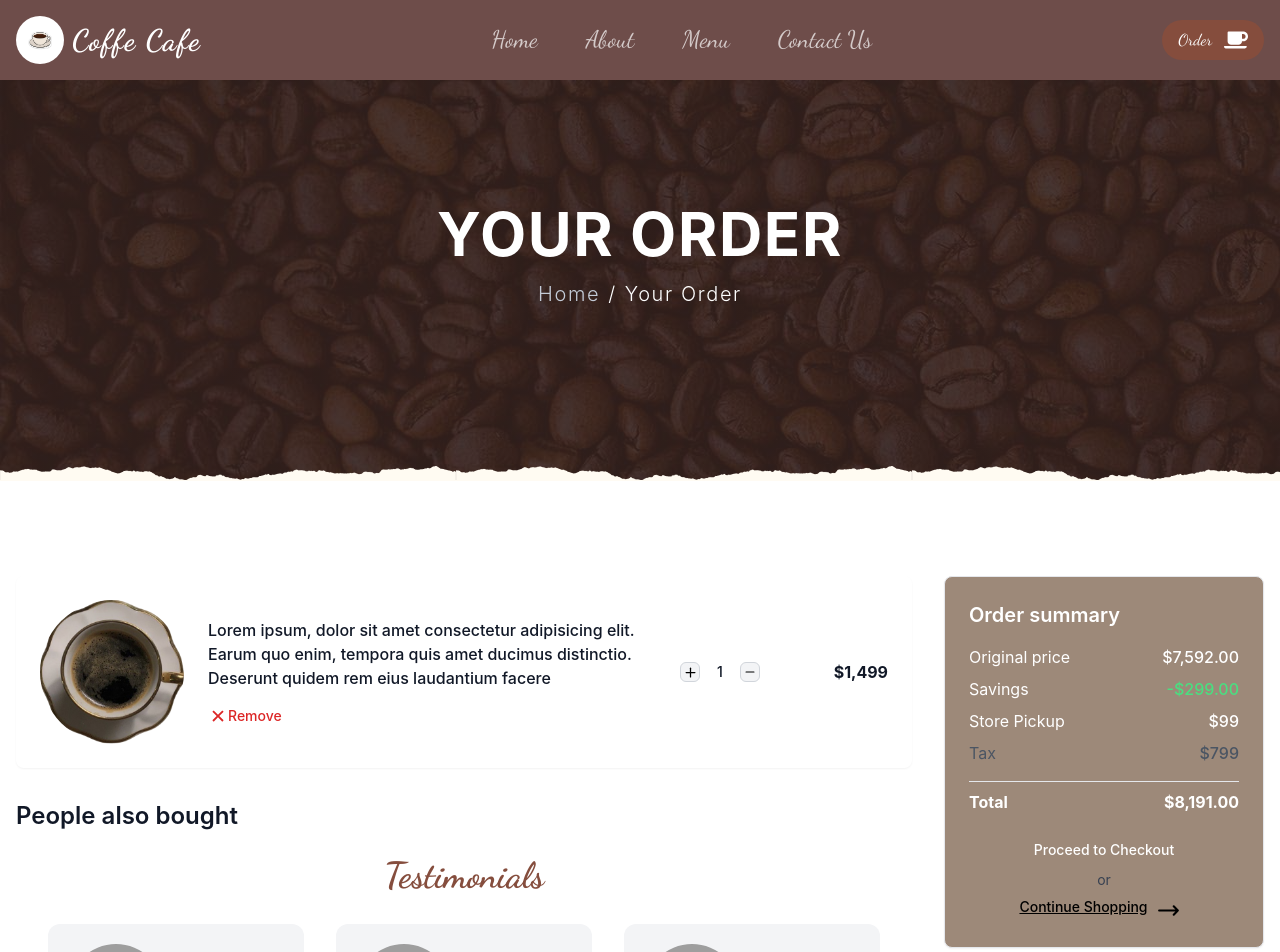
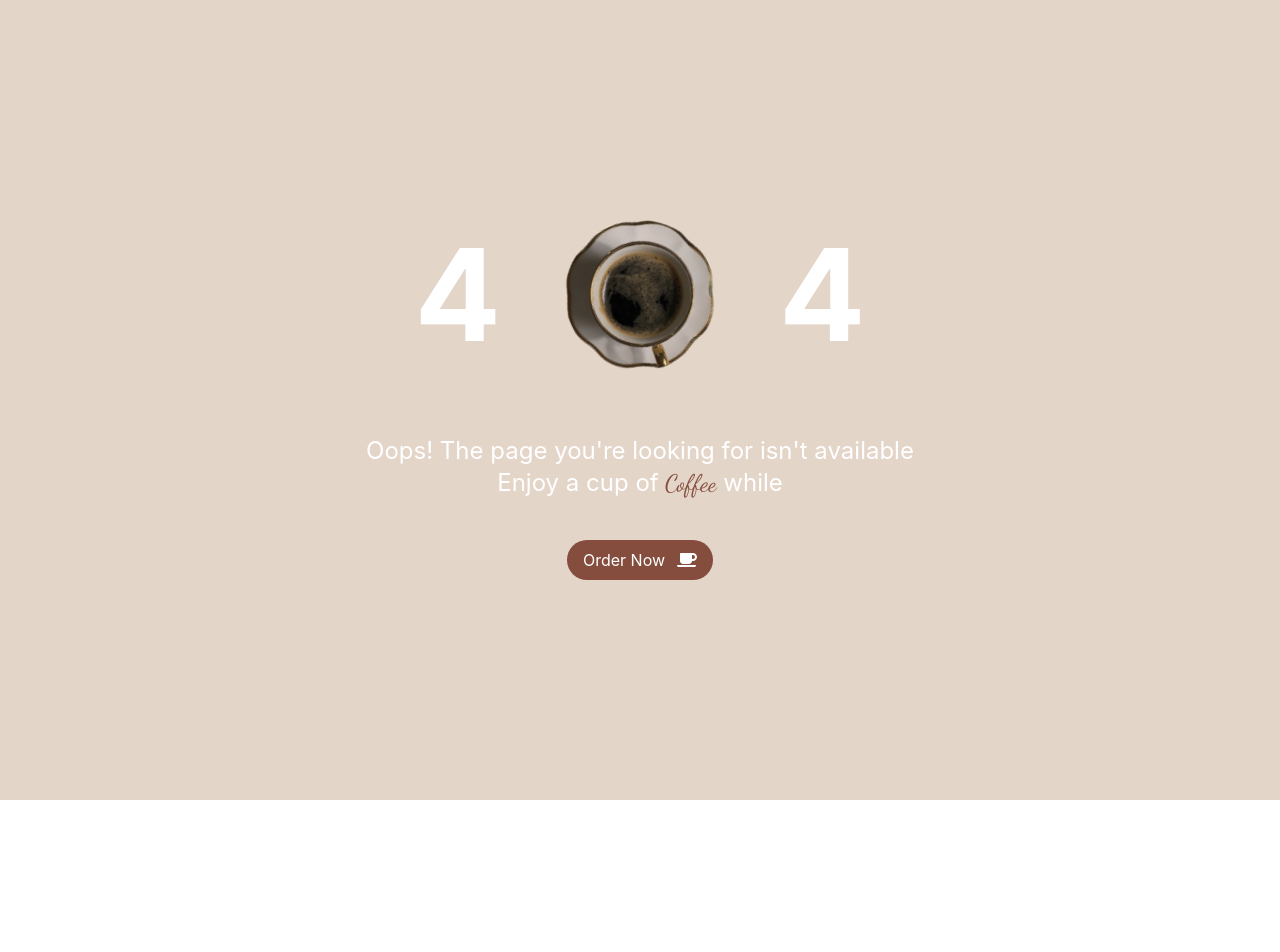
Before and after one commit to Smah-amen/Cafe, a React (Vite) app: page /cart in a window 1280 px wide. Shown: the top 952 px of the page. After the commit the page ends 800 px from the top, so only its background shows below. Built offline with nearby package versions, Linux system fonts and the light colour scheme; grey boxes are pictures that could not be loaded; a web font is replaced by a local one.

Commit message:
update cart route to include dynamic ID parameter

```diff
--- a/src/App.jsx
+++ b/src/App.jsx
@@ -46,7 +46,7 @@ const App = () => {
     { noNavBar: false, path: "/menu", element: <Menu /> },
     { noNavBar: false, path: "/about", element: <About /> },
     { noNavBar: false, path: "/contact", element: <Contact /> },
-    { noNavBar: false, path: "/cart", element: <Cart /> },
+    { noNavBar: false, path: "/cart/:id", element: <Cart /> },
     { noNavBar: false, path: "/CoffeeDetails/:id", element: <CoffeeDetails /> },
     { noNavBar: true, path: "/login", element: <Registration /> },
     { noNavBar: true, path: "/signup", element: <Registration /> },
--- a/src/components/checkout/Cart.jsx
+++ b/src/components/checkout/Cart.jsx
@@ -2,179 +2,198 @@ import { useEffect, useState } from "react";
 import { LuPlus } from "react-icons/lu";
 import { BsDash } from "react-icons/bs";
 import { IoCloseSharp } from "react-icons/io5";
-import Responsive from "../Home/Testimonials/Testimonials";
 import { HiOutlineArrowNarrowRight } from "react-icons/hi";
+import { useNavigate, useParams } from "react-router";
+
 import Hero from "../Hero";
 import CustomLink from "../CustomLink";
-import { useParams } from "react-router";
-
-// const bgImage = {
-//   backgroundImage: `url('/bg1-cart.jpg')`,
-//   backgroundSize: "cover",
-//   backgroundRepeat: "no-repeat",
-//   backgroundBlendMode: "screen",
-//   backgroundPosition: "center",
-//   backgroundColor: "rgba(0, 0, 0, 0.3)",
-// };
+import Responsive from "../Home/Testimonials/Testimonials";
+import jsonData from "../Data/Data.json";
 
 const Cart = () => {
+  const { id } = useParams();
+  const navigate = useNavigate();
+
   const [count, setCount] = useState(1);
-  const id = useParams
+  const [data, setData] = useState([]);
+  const [loading, setLoading] = useState(true);
 
-  const increment = () => {
-    setCount(count + 1);
-  };
-  const decrement = () => {
-    if (count > 0) {
-      setCount(count - 1);
+  useEffect(() => {
+    const fetchData = async () => {
+      try {
+        const response = jsonData.filter((item) => item.id === parseInt(id));
+        setData(response.length > 0 ? response : []);
+        setLoading(false);
+      } catch (error) {
+        console.error("Error fetching coffee data:", error);
+        setTimeout(() => navigate("/oops!"), 3000);
       }
     };
 
-  useEffect(() => {
-    setCount(count);
-  }, []);
+    setLoading(true);
+    fetchData();
+  }, [id, navigate]);
+
+  const increment = () => setCount(count + 1);
+  const decrement = () => count > 1 && setCount(count - 1);
 
   return (
     <div>
-      <Hero name={"your order"} />
-      <section class="bg-white py-8  md:py-16">
-        <div class="mx-auto max-w-screen-xl px-4 2xl:px-0">
-          {/* <h2 class="text-xl font-semibold text-orange-800/100 font-mono  sm:text-2xl">
-            Shopping Cart
-          </h2> */}
 
-          <div class="mt-6 sm:mt-8 md:gap-6 lg:flex lg:items-start xl:gap-8">
-            <div class="mx-auto w-full flex-none lg:max-w-2xl xl:max-w-4xl">
-              <div class="space-y-6">
+      <Hero name={"Your Order"} />
+
+      <section className="bg-white py-8 md:py-16">
+        <div className="mx-auto max-w-screen-xl px-4 2xl:px-0">
+          <div className="mt-6 sm:mt-8 md:gap-6 lg:flex lg:items-start xl:gap-8">
+
+            <div className="mx-auto w-full flex-none lg:max-w-2xl xl:max-w-4xl">
+              <div className="space-y-6">
+                {loading ? (
+                  <div className="flex justify-center items-center relative top-0 left-0 h-[50vh] w-fit mx-auto">
+                    <img
+                      loading="lazy"
+                      src="/loading.jpg"
+                      alt="Loading"
+                      className="w-full h-full"
+                    />
+                  </div>
+                ) : data.length > 0 ? (
+                  data.map((coffe, index) => (
                     <div
-                  // style={bgImage }
-                  className="rounded-lg p-4 shadow-sm  md:p-6"
+                      key={index}
+                      className="rounded-lg p-4 shadow-sm md:p-6"
                     >
-                  <div class="space-y-4 md:flex md:items-center md:justify-between md:gap-6 md:space-y-0">
-                    <a href="#" class="shrink-0 md:order-1">
-                      {/* <img class="h-20 w-20 dark:hidden" src="coffe1" alt="imac image" /> */}
+                      <div className="flex flex-col md:flex-row md:items-center md:justify-between md:gap-6">
+                        <a href="#" className="shrink-0">
                           <img
-                        className=" h-36 w-36 object-cover  rounded-full"
-                        src="/coffe3.png"
-                        alt="imac image"
+                            className="h-36 w-36 object-cover rounded-full"
+                            src={coffe.image}
+                            alt="coffee"
                           />
                         </a>
-
-                    <div class="flex items-center justify-between md:order-3 md:justify-end">
-                      <div class="flex items-center">
-                        <button
-                          onClick={increment}
-                          className="inline-flex h-5 w-5 shrink-0 items-center justify-center rounded-md border border-gray-300 bg-gray-100 hover:bg-gray-200  focus:outline-none focus:ring-2 focus:ring-gray-100"
-                        >
-                          <LuPlus size={15} />
-                        </button>
-
-                        <span className="w-10 shrink-0 border-0 bg-transparent text-center text-sm font-medium text-gray-900 ">
-                          {count}
-                        </span>
-                        <button
-                          onClick={decrement}
-                          className="inline-flex h-5 w-5 shrink-0 items-center justify-center rounded-md border border-gray-300 bg-gray-100 hover:bg-gray-200 focus:outline-none focus:ring-2 focus:ring-gray-100 "
-                        >
-                          <BsDash size={20} />
-                        </button>
-                      </div>
-                      <div class="text-end md:order-4 md:w-32">
-                        <p class="text-base font-bold text-gray-900 ">$1,499</p>
-                      </div>
-                    </div>
-
-                    <div class="w-full min-w-0 flex-1 space-y-4 md:order-2 md:max-w-md">
+                        <div className="w-full md:max-w-md">
+                          <h2 className="text-xl text-primary font-bold mb-2">
+                            {coffe.title}
+                          </h2>
                           <a
                             href="#"
-                        class="text-base font-medium text-gray-900 hover:underline "
+                            className="text-base font-medium text-gray-900 hover:underline"
                           >
-                        Lorem ipsum, dolor sit amet consectetur adipisicing
-                        elit. Earum quo enim, tempora quis amet ducimus
-                        distinctio. Deserunt quidem rem eius laudantium facere
+                            {coffe.description}
                           </a>
-
-                      <div class="flex items-center gap-4">
+                          <div className="flex items-center gap-4 mt-2">
                             <button
                               type="button"
-                          class="inline-flex items-center text-sm font-medium text-red-600 hover:underline dark:text-red-500"
+                              className="text-sm font-medium text-red-600 hover:underline"
                             >
                               <IoCloseSharp size={20} />
                               Remove
                             </button>
                           </div>
                         </div>
+                        <div className="flex items-center">
+                          <button
+                            onClick={increment}
+                            className="inline-flex h-5 w-5 items-center justify-center rounded-md border border-gray-300 bg-gray-100 hover:bg-gray-200"
+                          >
+                            <LuPlus size={15} />
+                          </button>
+                          <span className="w-10 text-center text-sm font-medium text-gray-900">
+                            {count}
+                          </span>
+                          <button
+                            onClick={decrement}
+                            className="inline-flex h-5 w-5 items-center justify-center rounded-md border border-gray-300 bg-gray-100 hover:bg-gray-200"
+                          >
+                            <BsDash size={20} />
+                          </button>
+                        </div>
+                        <div className="text-end md:w-32">
+                          <p className="text-base font-bold text-gray-900">
+                            $1,499
+                          </p>
                         </div>
                       </div>
                     </div>
-              <div class="hidden xl:mt-8 xl:block">
-                <h3 class="text-2xl font-semibold text-gray-900 ">
-                  People also bought
-                </h3>
-                <Responsive />
+                  ))
+                ) : (
+                  <div className="flex justify-center items-center relative top-0 left-0 h-[50vh] w-fit mx-auto">
+                    <img
+                      loading="lazy"
+                      src="/home1.jpg"
+                      alt="Loading"
+                      className="w-full h-full"
+                    />
+                    <p className="text-center text-sm text-gray-400">
+                      No coffee selected
+                    </p>
+                  </div>
+                )}
               </div>
             </div>
 
-            <div class="mx-auto mt-6 max-w-4xl flex-1 space-y-6 lg:mt-0 lg:w-full">
-              <div class="space-y-4 rounded-lg border border-gray-200  p-4 shadow-sm  bg-[#9d8979] sm:p-6">
-                <p class="text-xl font-semibold text-white">Order summary</p>
+            <div className="mx-auto mt-6 max-w-4xl flex-1 space-y-6 lg:mt-0 lg:w-full">
+              <div className="space-y-4 rounded-lg border border-gray-200 p-4 shadow-sm bg-[#9d8979] sm:p-6">
+                <p className="text-xl font-semibold text-white">
+                  Order Summary
+                </p>
 
-                <div class="space-y-4">
-                  <div class="space-y-2">
-                    <dl class="flex items-center justify-between gap-4">
-                      <dt class="text-base font-normal text-white">
-                        Original price
+                <div className="space-y-4">
+                  <div className="space-y-2">
+                    <dl className="flex items-center justify-between gap-4">
+                      <dt className="text-base font-normal text-white">
+                        Original Price
                       </dt>
-                      <dd class="text-base font-medium text-white">
+                      <dd className="text-base font-medium text-white">
                         $7,592.00
                       </dd>
                     </dl>
-
-                    <dl class="flex items-center justify-between gap-4">
-                      <dt class="text-base font-normal text-white">Savings</dt>
-                      <dd class="text-base font-medium text-green-400">
+                    <dl className="flex items-center justify-between gap-4">
+                      <dt className="text-base font-normal text-white">
+                        Savings
+                      </dt>
+                      <dd className="text-base font-medium text-green-400">
                         -$299.00
                       </dd>
                     </dl>
-
-                    <dl class="flex items-center justify-between gap-4">
-                      <dt class="text-base font-normal text-white">
+                    <dl className="flex items-center justify-between gap-4">
+                      <dt className="text-base font-normal text-white">
                         Store Pickup
                       </dt>
-                      <dd class="text-base font-medium text-white">$99</dd>
+                      <dd className="text-base font-medium text-white">$99</dd>
                     </dl>
-
-                    <dl class="flex items-center justify-between gap-4">
-                      <dt class="text-base font-normal text-gray-600 ">Tax</dt>
-                      <dd class="text-base font-medium text-gray-600">$799</dd>
+                    <dl className="flex items-center justify-between gap-4">
+                      <dt className="text-base font-normal text-white">Tax</dt>
+                      <dd className="text-base font-medium text-white">$799</dd>
                     </dl>
                   </div>
 
-                  <dl class="flex items-center justify-between gap-4 border-t border-gray-200 pt-2 dark:border-gray-700">
-                    <dt class="text-base font-bold text-white">Total</dt>
-                    <dd class="text-base font-bold text-white">$8,191.00</dd>
+                  <dl className="flex items-center justify-between gap-4 border-t border-gray-200 pt-2">
+                    <dt className="text-base font-bold text-white">Total</dt>
+                    <dd className="text-base font-bold text-white">
+                      $8,191.00
+                    </dd>
                   </dl>
                 </div>
+
                 <div>
                   <a
                     href="#"
-                    class="flex w-full items-center justify-center rounded-lg bg-primary-700 px-5 py-2.5 text-sm font-medium text-white hover:bg-primary-800 focus:outline-none focus:ring-4 focus:ring-primary-300 dark:bg-primary-600 dark:hover:bg-primary-700 dark:focus:ring-primary-800"
+                    className="flex w-full items-center justify-center rounded-lg bg-primary-700 px-5 py-2.5 text-sm font-medium text-white hover:bg-primary-800"
                   >
                     Proceed to Checkout
                   </a>
-                  <p class="text-sm flex items-center justify-center font-normal text-gray-700">
+                  <p className="text-sm flex items-center justify-center font-normal text-gray-700">
                     or
                   </p>
-
-                  <div class="flex items-center justify-center gap-2 ">
+                  <div className="flex items-center justify-center gap-2">
                     <CustomLink to="/menu">
                       <a
                         href="#"
-                        title=""
-                        class="inline-flex items-center  text-sm font-medium text-primary-700 underline hover:no-underline dark:text-primary-500"
+                        className="inline-flex items-center text-sm font-medium text-primary-700 underline hover:no-underline"
                       >
                         Continue Shopping
-                        <span className="m-2  mb-0">
+                        <span className="m-2 mb-0">
                           <HiOutlineArrowNarrowRight size={25} />
                         </span>
                       </a>
@@ -184,6 +203,10 @@ const Cart = () => {
               </div>
             </div>
           </div>
+
+          <div className="mt-12">
+            <Responsive />
+          </div>
         </div>
       </section>
     </div>
```
Lines whose indentation alone changed are shown as unchanged.
